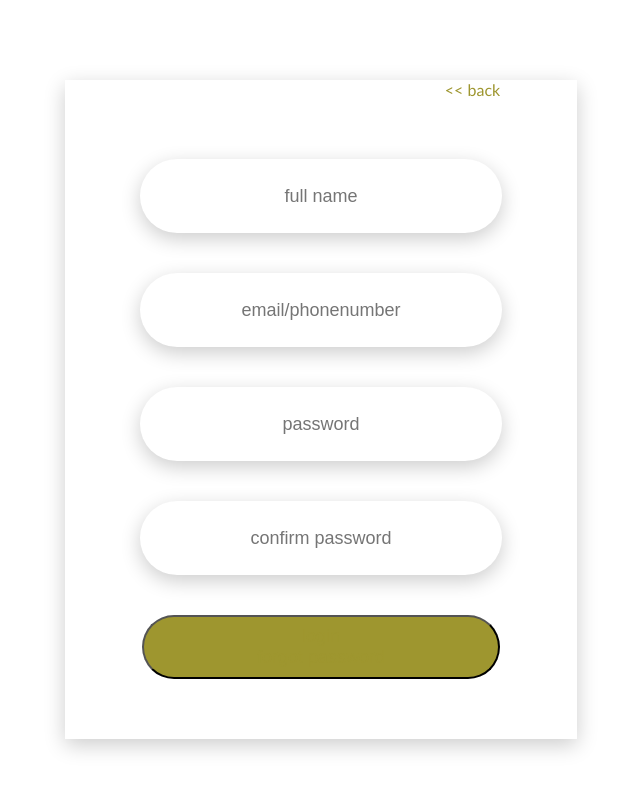
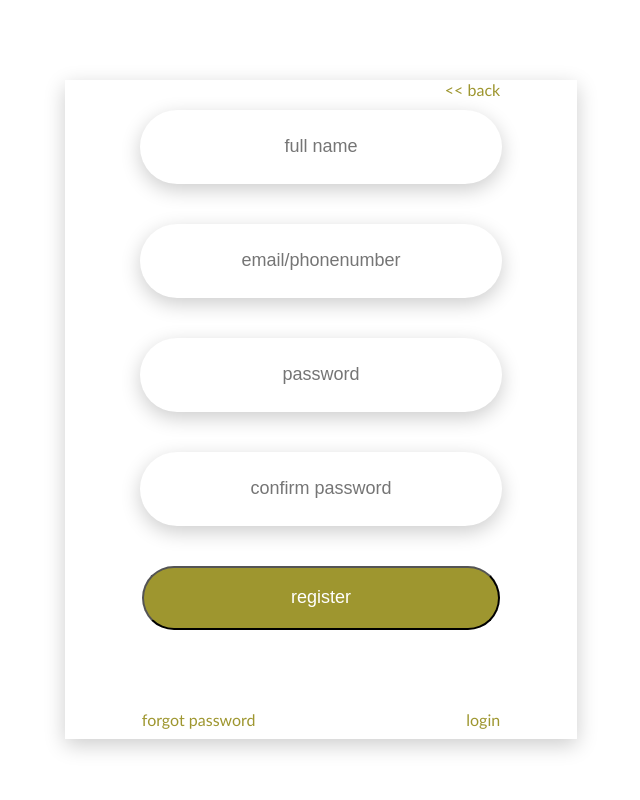
Before and after one commit to h0zt/gobo, a PHP site: page /pages/register.php in a window 1280 px wide. Shown: the whole page, without its empty margins (319-959 px from the left). Run offline with PHP 8.4, Linux system fonts and the light colour scheme.

Commit message:
register button

```diff
--- a/pages/register.php
+++ b/pages/register.php
@@ -26,7 +26,7 @@
                 <input id="pwd" type="password" placeholder="password" name="pwd">
                 <input id="cpwd" type="password" placeholder="confirm password" name="cpwd">
 
-                <button type="submit" id="btn_register" class="btn btn-success>register</button>
+                <button type="submit" id="btn_register" class="btn btn-success">register</button>
 
                 <div id="login_more">
 
--- a/resources/style.css
+++ b/resources/style.css
@@ -332,7 +332,7 @@ header nav#openbars{
 
 
 
-main, form{
+main ,form{
     min-height: 80vh;
     width: 100%;
     display: flex;
```
